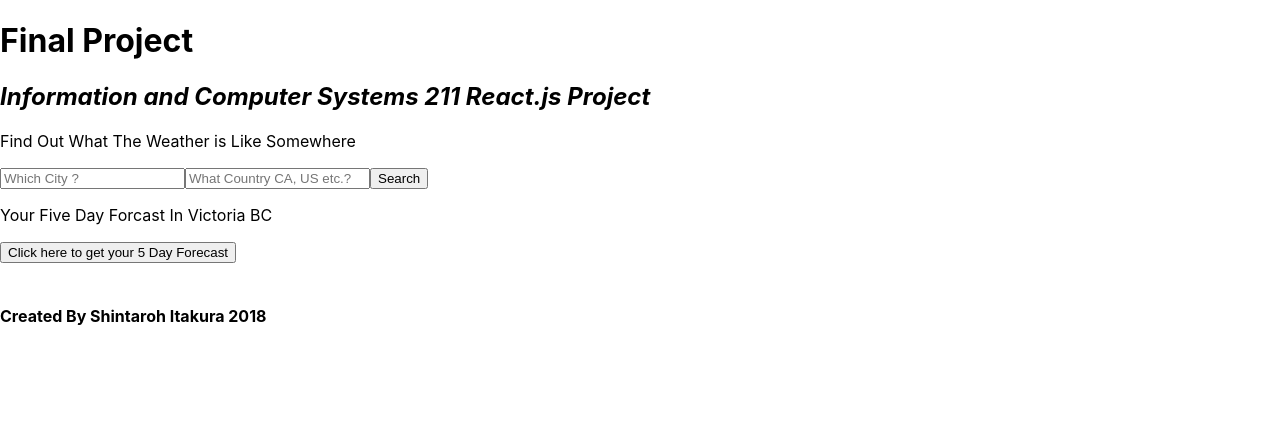
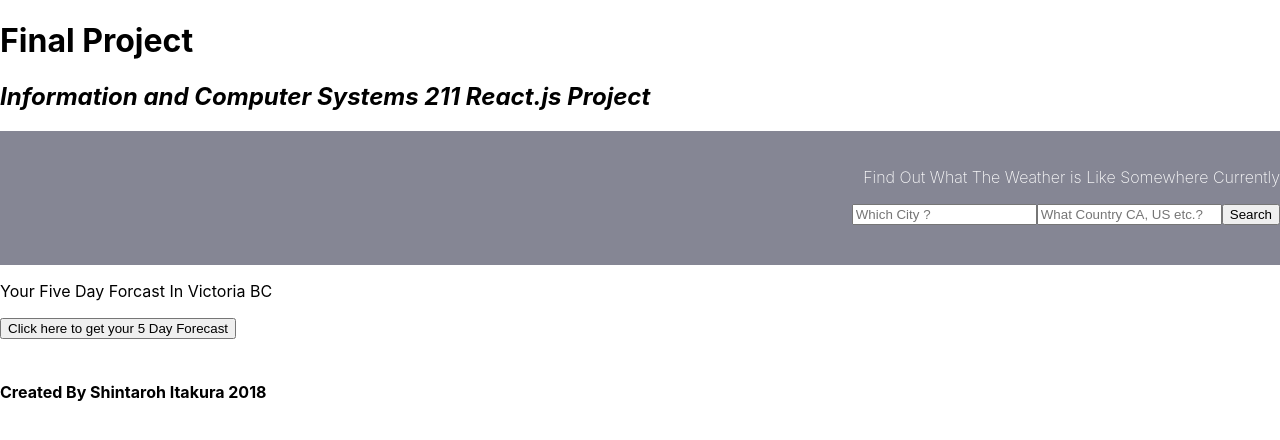
Before and after one commit to ShinItakura/ICS-211-Final-Project-React-Weather-App, a React (Create React App) app in the folder project-app/: page / in a window 1280 px wide. Shown: the top 440 px of the page. Built offline with nearby package versions, Linux system fonts and the light colour scheme.

Commit message:
added WeatherStyles.css

```diff
--- a/project-app/src/components/GetWeather.js
+++ b/project-app/src/components/GetWeather.js
@@ -1,6 +1,7 @@
 import React from 'react';
 import Weather from './weathercomponents/Weather';
 import Form from './weathercomponents/Form';
+
 
 const Api_Key = "c7594e25098b8c40b2653c499d0fd254";
 
--- a/project-app/src/components/weathercomponents/Form.js
+++ b/project-app/src/components/weathercomponents/Form.js
@@ -1,10 +1,11 @@
 import React from 'react';
+import WeatherStyles from './WeatherStyles.css';
 
 const Form = (props) => {
 
     return (
-        <form onSubmit={props.loadWeather}>
-            <p>Find Out What The Weather is Like Somewhere</p>
+        <form className="component-weather-form" onSubmit={props.loadWeather}>
+            <p>Find Out What The Weather is Like Somewhere Currently</p>
             <input type="text" name="city" placeholder="Which City ?" />
             <input type="text" name="country" placeholder="What Country CA, US etc.?" />
             {/*<div className="radio">
--- a/project-app/src/components/weathercomponents/Weather.js
+++ b/project-app/src/components/weathercomponents/Weather.js
@@ -1,18 +1,23 @@
 import React from 'react';
+import WeatherStyles from './WeatherStyles.css';
 
 const Weather = (props) => {
 
     return(
-        <div>
-            {props.country && props.city && <p>Location:{props.city},{props.country}</p>}
-            {props.temperature && <p>Temperature:{props.temperature}</p>}
-            {props.min_temp && <p>Minimum Temperature:{props.min_temp}</p>}
-            {props.max_temp && <p>Maximum Temperature:{props.max_temp}</p>}
-            {props.humidity && <p>Humidity:{props.humidity}</p>}
-            {props.wind && <p>Wind:{props.wind}</p>}
-            {props.degrees && <p>Degrees: {props.degrees}</p>}
-            {props.description && <p>Conditions:{props.description}</p>}
-            {props.error && <p>{props.error}</p>}
+        <div className="component-weather-app">
+            <form>
+                <table className="component-weather-app-table">
+                    {props.country && props.city && <tr><td>Location</td><td>{props.city}, {props.country}</td></tr>}
+                    {props.temperature && <tr><td>Temperature:</td><td>{props.temperature}</td></tr>}
+                    {props.min_temp && <tr><td>Minimum Temperature:</td><td>{props.min_temp}</td></tr>}
+                    {props.max_temp && <tr><td>Maximum Temperature:</td><td>{props.max_temp}</td></tr>}
+                    {props.humidity && <tr><td>Humidity:</td><td>{props.humidity}</td></tr>}
+                    {props.wind && <tr><td>Wind:</td><td>{props.wind}</td></tr>}
+                    {props.degrees && <tr><td>Degrees:</td><td>{props.degrees}</td></tr>}
+                    {props.description && <tr><td>Conditions:</td><td>{props.description}</td></tr>}
+                    {props.error && <tr><td>{props.error}</td></tr>}
+                </table>
+            </form>
         </div>
     )
 }
--- /dev/null
+++ b/project-app/src/components/weathercomponents/WeatherStyles.css
@@ -0,0 +1,32 @@
+.component-weather-form {
+    background-color: #858694;
+    color: white;
+    text-align: right;
+    font-weight: 200;
+    flex: 0 0 auto;
+    width: 100%;
+    padding-top: 20px;
+}
+.component-weather-app {
+    background-color: #858694;
+    box-align: center;
+}
+.component-weather-app-table {
+    box-align: center;
+    background-color: #858694;
+    color: white;
+    text-align: justify;
+    font-weight: 200;
+    flex: 0 0 auto;
+    width: 100%;
+    padding-top: 20px;
+    padding-left: 10%;
+    padding-right: 10%;
+    padding-bottom: 20px;
+}
+.component-weather-app-table tr{
+    background-color: #858694;
+}
+.component-weather-app-table tr:hover{
+    background-color: rgb(80, 81, 190);
+}
```
Also changed, not shown: project-app/src/components/GetForcast.js (+8 -1 lines).
